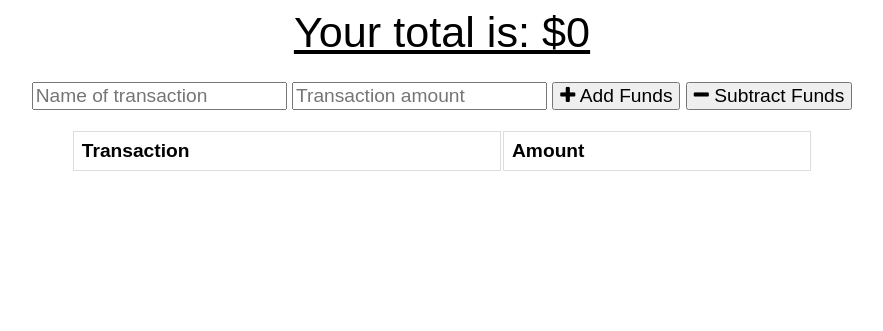
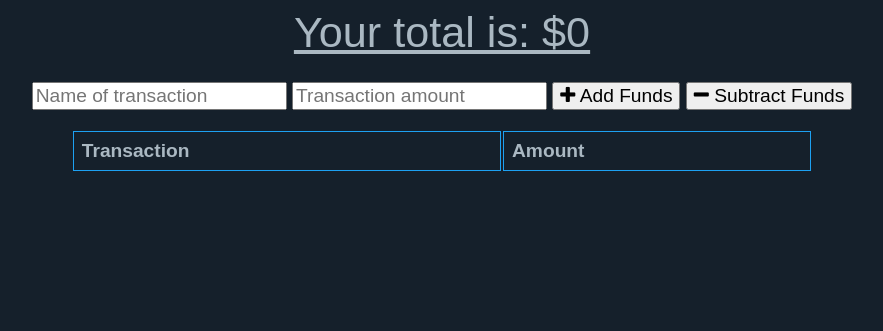
Before and after one commit to ifeasome/The_Progressive_Budget, a website: page public/index.html in a window 1280 px wide. Shown: the whole page, without its empty margins (198-1081 px from the left). Drawn offline with nearby package versions, Linux system fonts and the light colour scheme; no server answers.

Commit message:
edits for dark mode

```diff
--- a/public/styles.css
+++ b/public/styles.css
@@ -1,6 +1,7 @@
 body {
   font-size: 120%;
   font-family: Arial;
+  background-color: #15202B;
 }
 
 button, input {
@@ -10,16 +11,17 @@ button, input {
 
 table {
   width: 100%;
+  color: #AAB8C2;
 }
 
 td, th {
-  border: 1px solid #dddddd;
+  border: 1px solid #1DA1F2;
   text-align: left;
   padding: 8px;
 }
 
 tr:nth-child(even) {
-  background-color: #dddddd;
+  background-color: #ffffff;
 }
 
 .error {
@@ -35,6 +37,7 @@ tr:nth-child(even) {
 .total {
   font-size: 150%;
   text-decoration: underline;
+  color: #AAB8C2;
 }
 
 .form {
```
